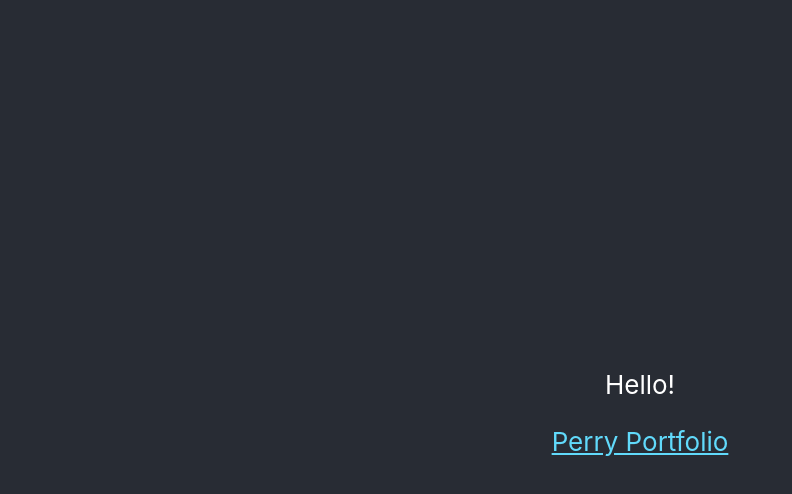
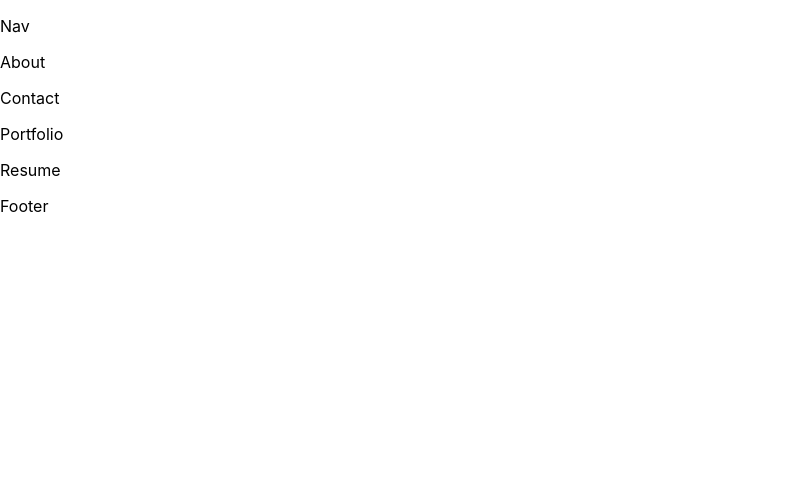
Before and after one commit to BeKind-Rewind/perry_folio, a React (Create React App) app: page / in a window 1280 px wide. Shown: the top 494 px of the page, without its empty margins (0-792 px from the left). Built offline with nearby package versions, Linux system fonts and the light colour scheme.

Commit message:
adding components and displaying on the page

```diff
--- a/src/App.js
+++ b/src/App.js
@@ -1,23 +1,23 @@
+import React from 'react';
 // import logo from './logo.svg';
 import './App.css';
+import Contact from './components/Contact';
+import Portfolio from './components/Portfolio';
+import About from './components/About'
+import Nav from './components/Nav'
+import Resume from './components/Resume';
+import Footer from './components/Footer';
+
 
 function App() {
   return (
-    <div className="App">
-      <header className="App-header">
-        {/* <img src={logo} className="App-logo" alt="logo" /> */}
-        <p>
-          Hello!
-        </p>
-        <a
-          className="App-link"
-          href="https://github.com/BeKind-Rewind"
-          target="_blank"
-          rel="noopener noreferrer"
-        >
-          Perry Portfolio
-        </a>
-      </header>
+    <div>
+      <Nav></Nav>
+      <About></About>
+      <Contact></Contact>
+      <Portfolio></Portfolio>
+      <Resume></Resume>
+      <Footer></Footer>
     </div>
   );
 }
--- /dev/null
+++ b/src/components/About/index.js
@@ -0,0 +1,11 @@
+import React from 'react';
+
+function About() {
+  return (
+    <section>
+      <p>About</p>
+    </section>
+  )
+}
+
+export default About;
--- /dev/null
+++ b/src/components/Contact/index.js
@@ -0,0 +1,11 @@
+import React from 'react';
+
+function Contact() {
+  return (
+    <section>
+      <p>Contact</p>
+    </section>
+  )
+}
+
+export default Contact;
--- /dev/null
+++ b/src/components/Footer/index.js
@@ -0,0 +1,11 @@
+import React from 'react';
+
+function Footer() {
+  return (
+    <section>
+      <p>Footer</p>
+    </section>
+  )
+}
+
+export default Footer;
--- /dev/null
+++ b/src/components/Nav/index.js
@@ -0,0 +1,11 @@
+import React from 'react';
+
+function Nav() {
+  return (
+    <section>
+      <p>Nav</p>
+    </section>
+  )
+}
+
+export default Nav;
--- /dev/null
+++ b/src/components/Portfolio/index.js
@@ -0,0 +1,11 @@
+import React from 'react';
+
+function Portfolio() {
+  return (
+    <section>
+      <p>Portfolio</p>
+    </section>
+  )
+}
+
+export default Portfolio;
--- /dev/null
+++ b/src/components/Resume/index.js
@@ -0,0 +1,11 @@
+import React from 'react';
+
+function Resume() {
+  return (
+    <section>
+      <p>Resume</p>
+    </section>
+  )
+}
+
+export default Resume;
```
